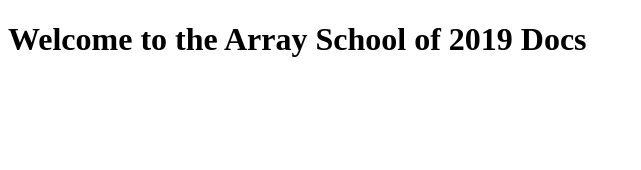
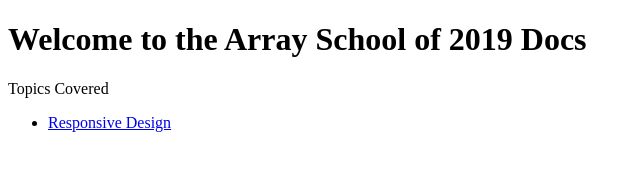
Before and after one commit to AmandaNunn/ArrayClassOf2019, a website: page docs/index.html in a window 1280 px wide. Shown: the whole page, without its empty margins (0-641 px from the left). Drawn offline with Linux system fonts and the light colour scheme.

Commit message:
Add a basic list of topics to docs page

```diff
--- a/docs/index.html
+++ b/docs/index.html
@@ -8,5 +8,9 @@
 </head>
 <body>
     <h1>Welcome to the Array School of 2019 Docs</h1>
+    Topics Covered
+    <ul>
+        <li><a href="../CSS/Responsive/responsiveDesign.html" target="_blank">Responsive Design</a></li>
+    </ul>
 </body>
 </html>
--- a/docs/package.json
+++ b/docs/package.json
@@ -2,7 +2,6 @@
   "name": "arrayschooldocs",
   "version": "0.0.1",
   "description": "",
-  "main": "index.js",
   "scripts": {
     "test": "echo \"Error: no test specified\" && exit 1"
   },
```
